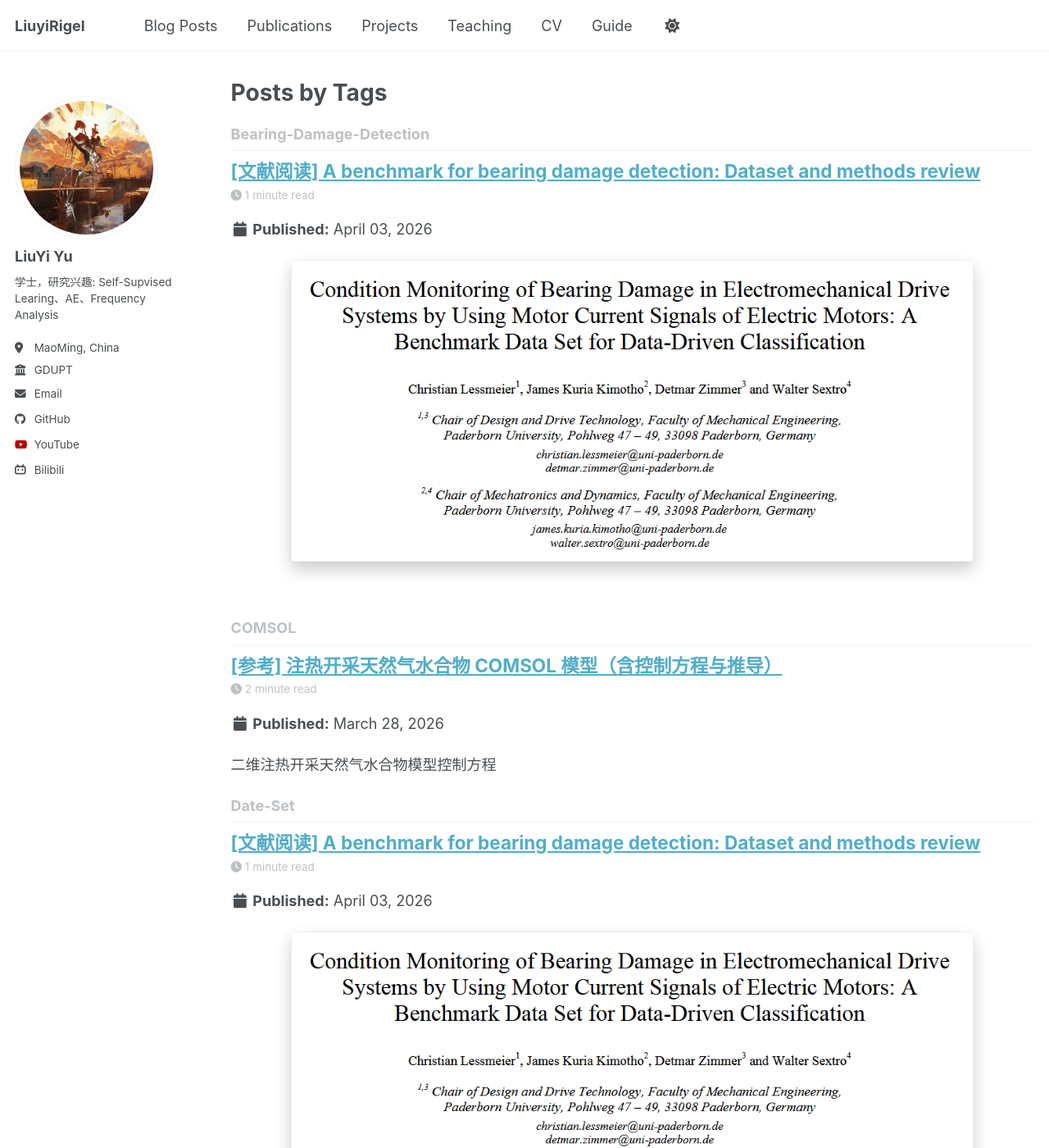
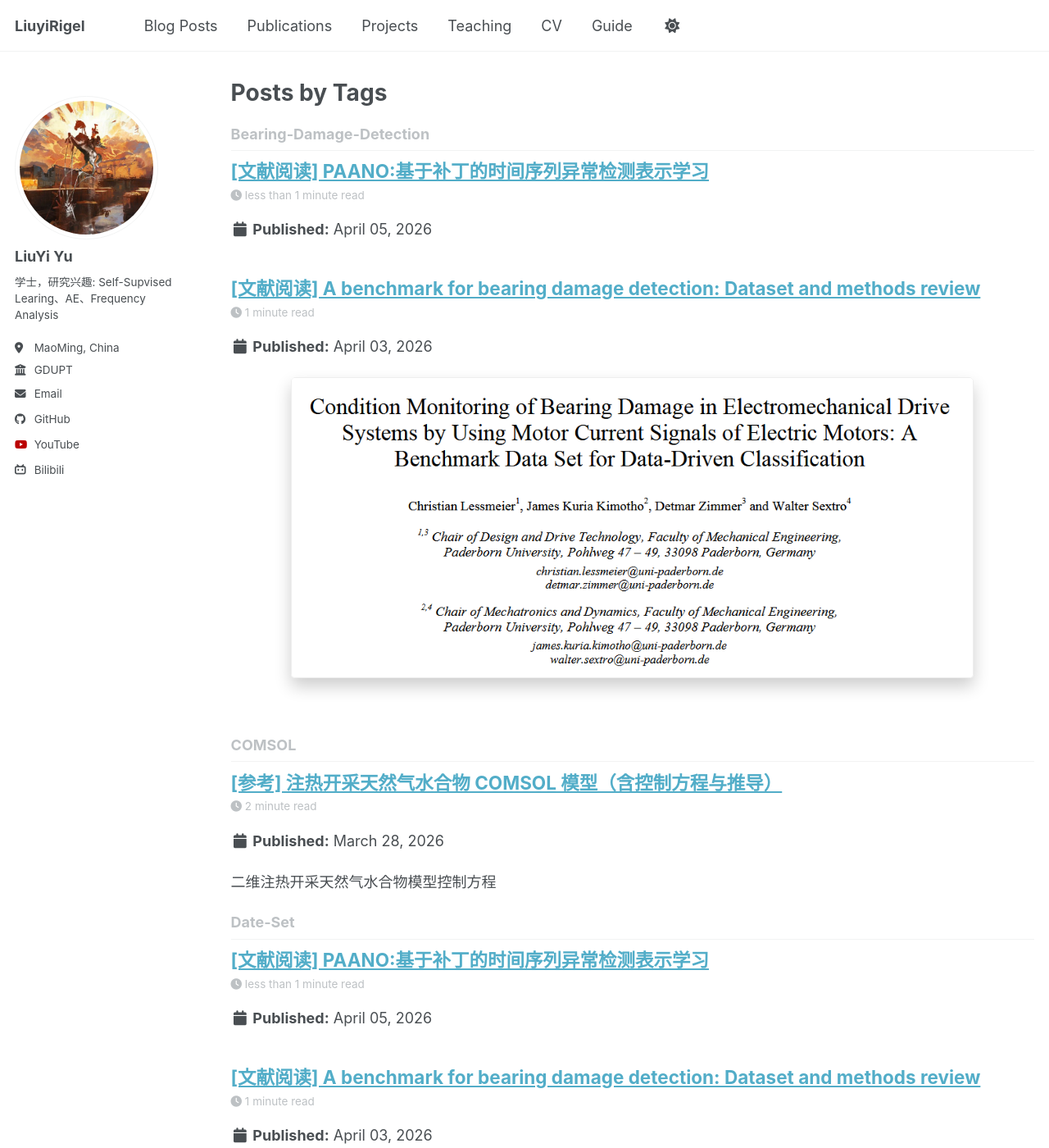
Before and after one commit to LiuyiRigel/LiuyiRigel.github.io, a Jekyll site: the page built from _pages/tag-archive.html, in a window 1280 px wide and 1400 px high. Shown: the whole window at 82% size. Built offline with Jekyll 4.4.1, drawn with Linux system fonts in a browser that asks for light colours; a script bundle is joined from its source files by our own code; library files that are not in the unit come from our copies; some of the changed text lies outside the part shown.

Commit message:
modified:   _pages/about.md 	new file:   _posts/2026-04-04-paper-note-5.md 	new file:   images/project_images/Frame000168.png

```diff
--- /dev/null
+++ b/_posts/2026-04-04-paper-note-5.md
@@ -0,0 +1,13 @@
+---
+title: '[文献阅读] PAANO:基于补丁的时间序列异常检测表示学习'
+date: 2026-04-05
+permalink: /posts/2026/04/paper-note-5/
+tags:
+  - PaperNote
+  - Bearing-Damage-Detection
+  - Date-Set
+  - Methods-review
+image: ../images/paper_images/{96809E6E-2505-49A2-8FE9-D2DA86A8B64C}.png
+
+mathjax: true
+---
```
Also changed, not shown: _pages/about.md (+17 -1 lines), images/project_images/Frame000168.png (added).
